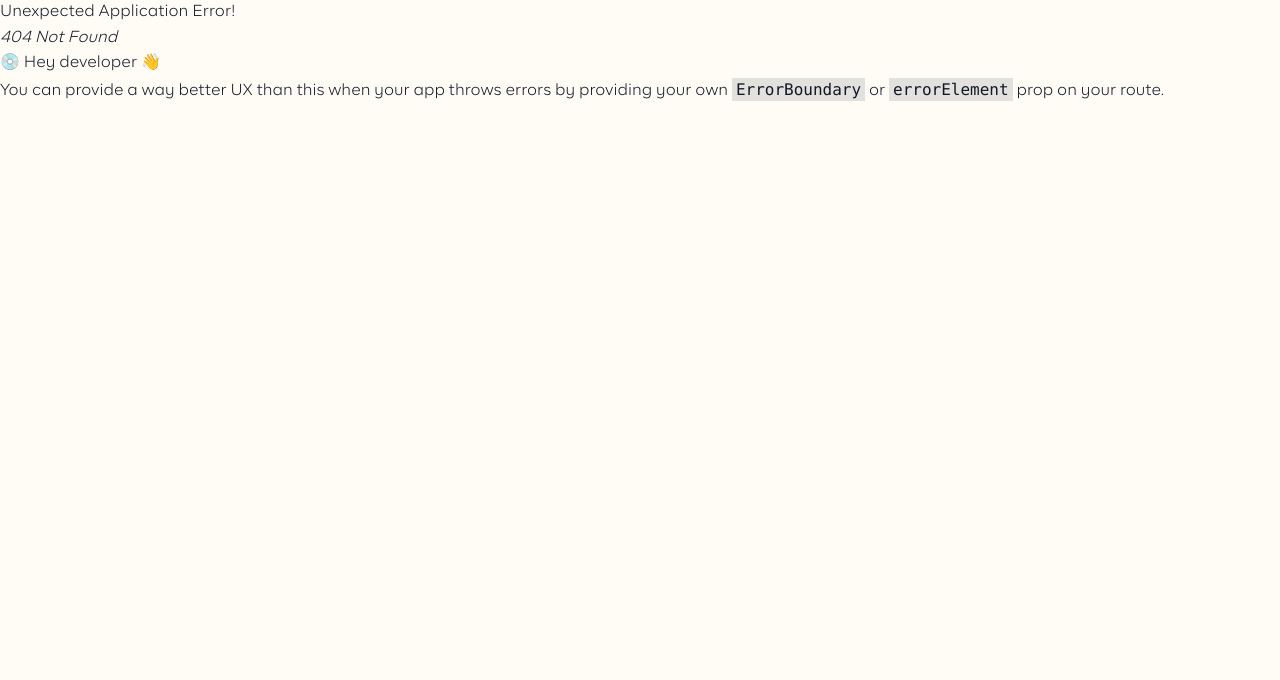
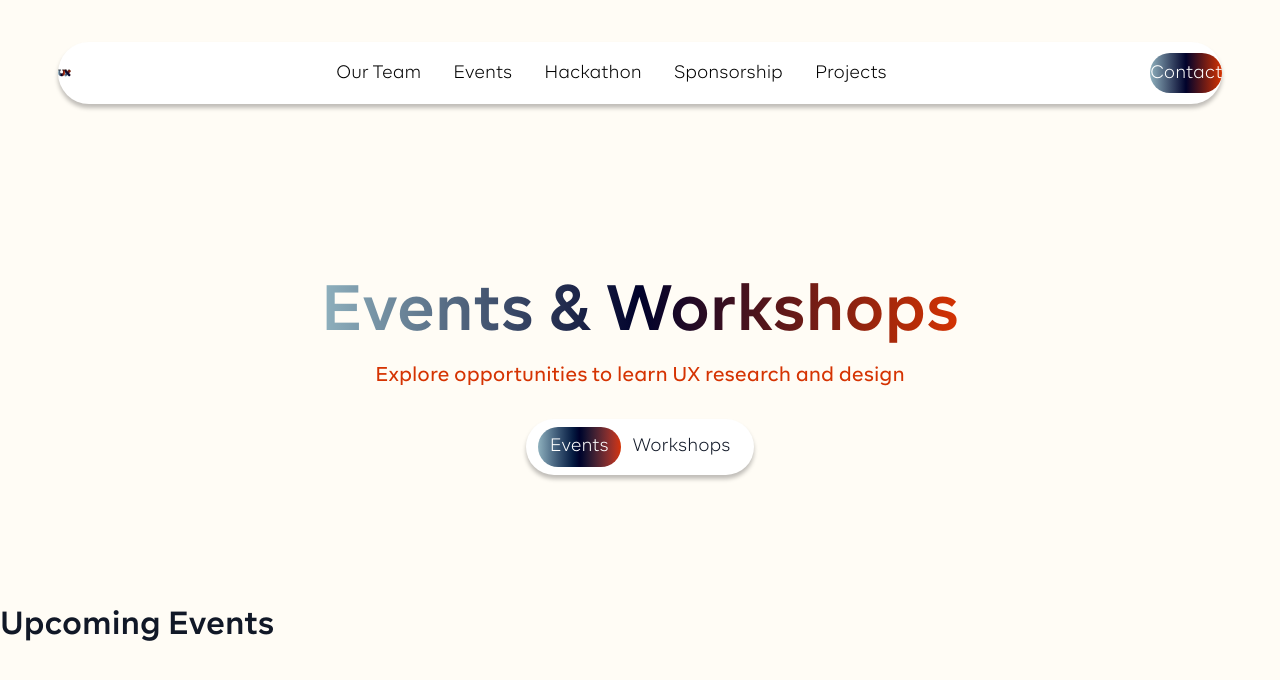
Before and after one commit to mukit-rahman1/ux, a React (Vite) app in the folder uxWeb/: page /events in a window 1280 px wide. Before the commit this address had no page. Shown: the top 680 px of the page. Built offline with nearby package versions, Linux system fonts and the light colour scheme; a web font is replaced by a local one.

Commit message:
Added template for events page + placed mini navbar to be its own component

```diff
--- /dev/null
+++ b/uxWeb/src/components/MiniNavbar.jsx
@@ -0,0 +1,17 @@
+export default function MiniNavbar({ options, setSelected, selected }) {
+    return (
+            <div className="mini-navbar">
+                {
+                    options.map((option) => (
+                        <button
+                        key={option.value}
+                        className={`option ${selected == option.value && ("bg-gradient-to-r from-[#8FB1BE] via-[#00022B] to-[#D53302] text-white")}`}
+                        onClick={() => setSelected(option.value)}>
+                            {option.label}
+                        </button>
+                    ))
+                }
+            </div>
+
+    )
+}
--- a/uxWeb/src/main.jsx
+++ b/uxWeb/src/main.jsx
@@ -2,6 +2,7 @@ import { StrictMode } from 'react'
 import { createRoot } from 'react-dom/client'
 import Team from './pages/team.jsx'
 import Homepage from './pages/homepage.jsx'
+import Events from "./pages/events.jsx";
 import Hackathon from './pages/hackathon.jsx'
 import Layout from "./components/Layout.jsx";
 import { createBrowserRouter, RouterProvider } from 'react-router-dom'
@@ -21,9 +22,14 @@ const router = createBrowserRouter([
         element: <Team />
       },
       {
+        path: "/events",
+        element: <Events />
+      },
+      {
         path: '/hackathon',
         element: <Hackathon />
       },
+
     ],
   },
 ]);
--- /dev/null
+++ b/uxWeb/src/pages/events.jsx
@@ -0,0 +1,25 @@
+import { useState } from "react";
+import MiniNavbar from "../components/MiniNavbar";
+
+export default function Events () {
+    const [selected, setSelected] = useState("events")
+
+    const navOptions = [
+        {label: "Events", value: "events"},
+        {label: "Workshops", value: "workshop"}
+    ];
+
+    return (
+        <div  className="min-h-[1330px]">
+            <div className="mb-[33px]">
+                <h1 className="h-[86px] w-[639px]">Events & Workshops</h1>
+                <p className="red-text">Explore opportunities to learn UX research and design</p>
+            </div>
+            <MiniNavbar options={navOptions} selected={selected} setSelected={setSelected}/>
+            <div>
+                <h2 className="">Upcoming Events</h2>
+
+            </div>
+        </div>
+    )
+}
--- a/uxWeb/src/pages/team.jsx
+++ b/uxWeb/src/pages/team.jsx
@@ -1,4 +1,5 @@
 import "../styles/team.css";
+import MiniNavbar from "../components/MiniNavbar";
 import { useState } from "react";
 
 function Team() {
@@ -58,21 +59,10 @@ function Team() {
     return (
         <div className="min-h-[1330px]">
             <div className="mb-[33px]">
-                <h1 className="page-title">Our Team</h1>
+                <h1 className="h-[86px] w-[303px]">Our Team</h1>
                 <p className="red-text">Meet the amazing people behind QUX</p>
             </div>
-            <div className="mini-navbar">
-                {
-                    navOptions.map((option) => (
-                        <button
-                        key={option.value}
-                        className={`option ${selected == option.value && ("bg-gradient-to-r from-[#8FB1BE] via-[#00022B] to-[#D53302] text-white")}`}
-                        onClick={() => setSelected(option.value)}>
-                            {option.label}
-                        </button>
-                    ))
-                }
-            </div>
+            <MiniNavbar options={navOptions} selected={selected} setSelected={setSelected} width="750px"/>
             <div className="mt-[33px]">
                 {(() => {
                     const director = teamData[selected].find((member) => member.role === "Director");
--- a/uxWeb/src/styles/index.css
+++ b/uxWeb/src/styles/index.css
@@ -38,6 +38,24 @@ h1 {
   margin-right: auto;
   margin-bottom: 0px;
 
-  height: 86px;
-  width: 303px;
+
 }
+
+h2 {
+  font-family: "BR Firma", sans-serif;
+  font-size: 32px;
+  font-weight: 600;
+  line-height: 100%;
+}
+
+.red-text {
+  font-family: "BR Firma", sans-serif;
+  font-size: 20px;
+  font-weight: 500;
+  line-height: 100%;
+
+  color: #D53302;
+  text-align: center;
+  margin-left: auto;
+  margin-right: auto;
+}
--- a/uxWeb/src/styles/team.css
+++ b/uxWeb/src/styles/team.css
@@ -1,18 +1,5 @@
 .hero-content {
   width: 757px;
-}
-
-.red-text {
-  font-family: "BR Firma", sans-serif;
-  font-size: 20px;
-  font-weight: 500;
-  line-height: 100%;
-  width: 374px;
-  height: 27px;
-  color: #D53302;
-
-  margin-left: auto;
-  margin-right: auto;
 }
 
 .mini-navbar {
@@ -21,7 +8,7 @@
   justify-content: space-between;
 
 
-  width: 750px;
+  width: fit-content;
   margin-left: auto;
   margin-right: auto;
   padding-top: 8px;
```
Also changed, not shown: uxWeb/src/styles/events.css (added, +19 -0 lines).
